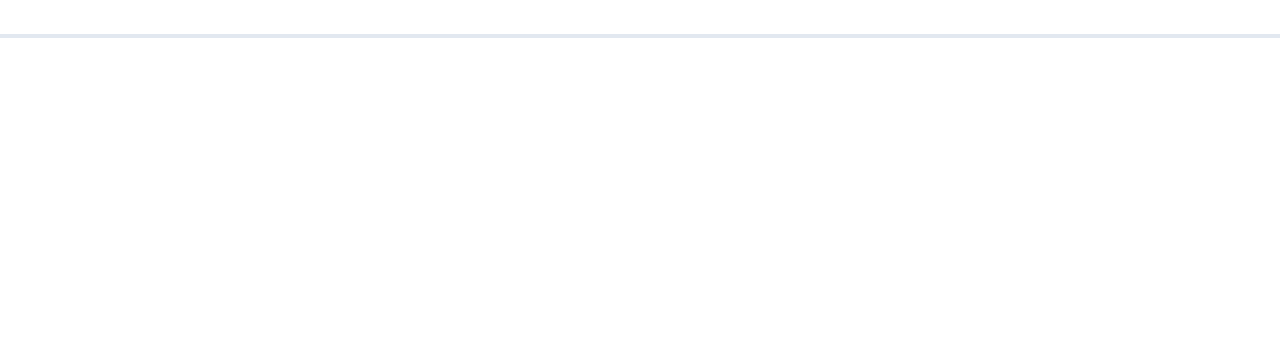
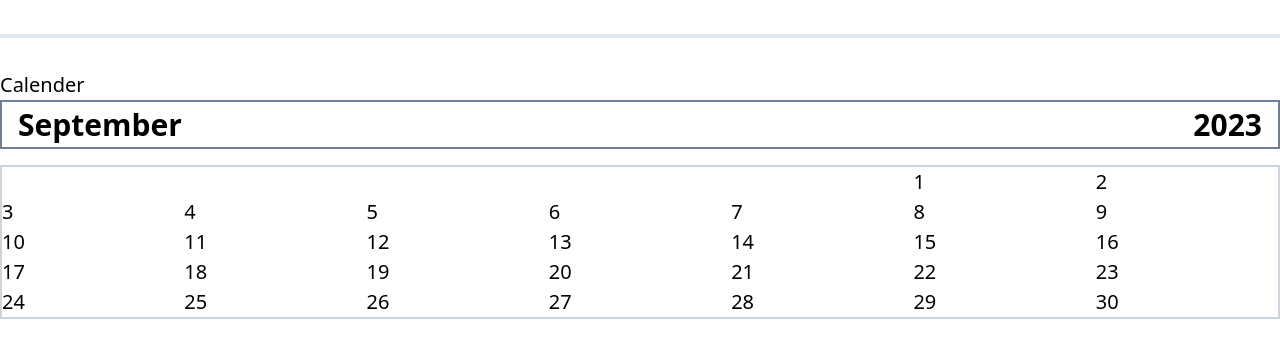
Before and after one commit to Skill0issue/profile_milan, a React (Create React App) app: page / in a window 1280 px wide. Shown: the part 316-674 px from the top of the page. Built offline with nearby package versions, Linux system fonts and the light colour scheme; a web font is replaced by a local one.

Commit message:
error in Calender

```diff
--- a/src/App.js
+++ b/src/App.js
@@ -1,10 +1,9 @@
 import { Link } from "react-router-dom";
 import Profile from "./Profile";
 import Calandar from './Calander.jsx'
+import Modal from "./Modal";
 
 const App = () => {
-
-
 
   return (
     <>
@@ -21,7 +20,8 @@ const App = () => {
 
       <Profile/>
       <hr className="my-8 border-0 border-b-4 " />
-      {/* <Calandar /> */}
+      <Calandar />
+      <Modal/>
     </>
   );
 };
--- a/src/Calander.jsx
+++ b/src/Calander.jsx
@@ -1,6 +1,20 @@
 import React from 'react';
 
 const Calander = () => {
+  var days = document.querySelectorAll(".day");
+  days.forEach(day => {
+    day.addEventListener("click",(e)=>{
+     console.log(e.target.innerText);
+    });
+  })
+
+
+
+
+
+
+
+
   return (
     <div className='text-xl '>
       <h1>Calender</h1>
@@ -16,36 +30,36 @@ const Calander = () => {
               <div></div>
               <div></div>
               <div></div>
-              <div><button>1</button></div>
-              <div><button>2</button></div>
-              <div><button>3</button></div>
-              <div><button>4</button></div>
-              <div><button>5</button></div>
-              <div><button>6</button></div>
-              <div><button>7</button></div>
-              <div><button>8</button></div>
-              <div><button>9</button></div>
-              <div><button>10</button></div>
-              <div><button>11</button></div>
-              <div><button>12</button></div>
-              <div><button>13</button></div>
-              <div><button>14</button></div>
-              <div><button>15</button></div>
-              <div><button>16</button></div>
-              <div><button>17</button></div>
-              <div><button>18</button></div>
-              <div><button>19</button></div>
-              <div><button>20</button></div>
-              <div><button>21</button></div>
-              <div><button>22</button></div>
-              <div><button>23</button></div>
-              <div><button>24</button></div>
-              <div><button>25</button></div>
-              <div><button>26</button></div>
-              <div><button>27</button></div>
-              <div><button>28</button></div>
-              <div><button>29</button></div>
-              <div><button>30</button></div>
+              <div className="cursor-pointer day"><button type="button">1</button></div>
+              <div className="day"><button type="button">2</button></div>
+              <div className="day"><button type="button">3</button></div>
+              <div className="day"><button type="button">4</button></div>
+              <div className="day"><button type="button">5</button></div>
+              <div className="day"><button type="button">6</button></div>
+              <div className="day"><button type="button">7</button></div>
+              <div className="day"><button type="button">8</button></div>
+              <div className="day"><button type="button">9</button></div>
+              <div className="day"><button type="button">10</button></div>
+              <div className="day"><button type="button">11</button></div>
+              <div className="day"><button type="button">12</button></div>
+              <div className="day"><button type="button">13</button></div>
+              <div className="day"><button type="button">14</button></div>
+              <div className="day"><button type="button">15</button></div>
+              <div className="day"><button type="button">16</button></div>
+              <div className="day"><button type="button">17</button></div>
+              <div className="day"><button type="button">18</button></div>
+              <div className="day"><button type="button">19</button></div>
+              <div className="day"><button type="button">20</button></div>
+              <div className="day"><button type="button">21</button></div>
+              <div className="day"><button type="button">22</button></div>
+              <div className="day"><button type="button">23</button></div>
+              <div className="day"><button type="button">24</button></div>
+              <div className="day"><button type="button">25</button></div>
+              <div className="day"><button type="button">26</button></div>
+              <div className="day"><button type="button">27</button></div>
+              <div className="day"><button type="button">28</button></div>
+              <div className="day"><button type="button">29</button></div>
+              <div className="day"><button type="button">30</button></div>
             </div>
           </div>
       </section>
--- a/src/Modal.jsx
+++ b/src/Modal.jsx
@@ -1,11 +1,41 @@
-import React from 'react'
+import React,{useEffect, useState} from 'react'
+
 
 const Modal = () => {
+
+  const [options,setoptions]=useState();
+
+  const data = {
+    Events:[
+      {name:"option 1",id:1},
+      {name:"option 2",id:2},
+      {name:"option 3",id:3},
+      {name:"option 4",id:4},
+      {name:"option 5",id:5},
+      {name:"option 6",id:6},
+      {name:"option 7",id:7},
+      {name:"option 8",id:8},
+      {name:"option 9",id:9},
+    ],
+    Competitions:[
+      {name:"option 11",id:11},
+      {name:"option 12",id:12},
+      {name:"option 13",id:13},
+      {name:"option 14",id:14},
+      {name:"option 15",id:15},
+      {name:"option 16",id:16},
+      {name:"option 17",id:17},
+      {name:"option 18",id:18},
+      {name:"option 19",id:19},
+    ],
+  }
+
+
   return (
     <div>
-      <dialog>
+      <div>
 
-      </dialog>
+      </div>
     </div>
   )
 }
--- a/src/Profile.jsx
+++ b/src/Profile.jsx
@@ -7,7 +7,7 @@ const Profile = () => {
 
     // options Data set import from the backend
 
-    const [options, setOptions] = useState([
+    const options = [
       {name:"option 1",id:1},
       {name:"option 2",id:2},
       {name:"option 3",id:3},
@@ -17,7 +17,7 @@ const Profile = () => {
       {name:"option 7",id:7},
       {name:"option 8",id:8},
       {name:"option 9",id:9},
-    ]);
+    ];
 
     //User Details Import from Backend
 
--- a/src/index.css
+++ b/src/index.css
@@ -1,7 +1,8 @@
 @import url('https://fonts.googleapis.com/css2?family=Hi+Melody&display=swap');
 
-
-
+.open{
+    background-color: red;
+}
 
 
 
```
